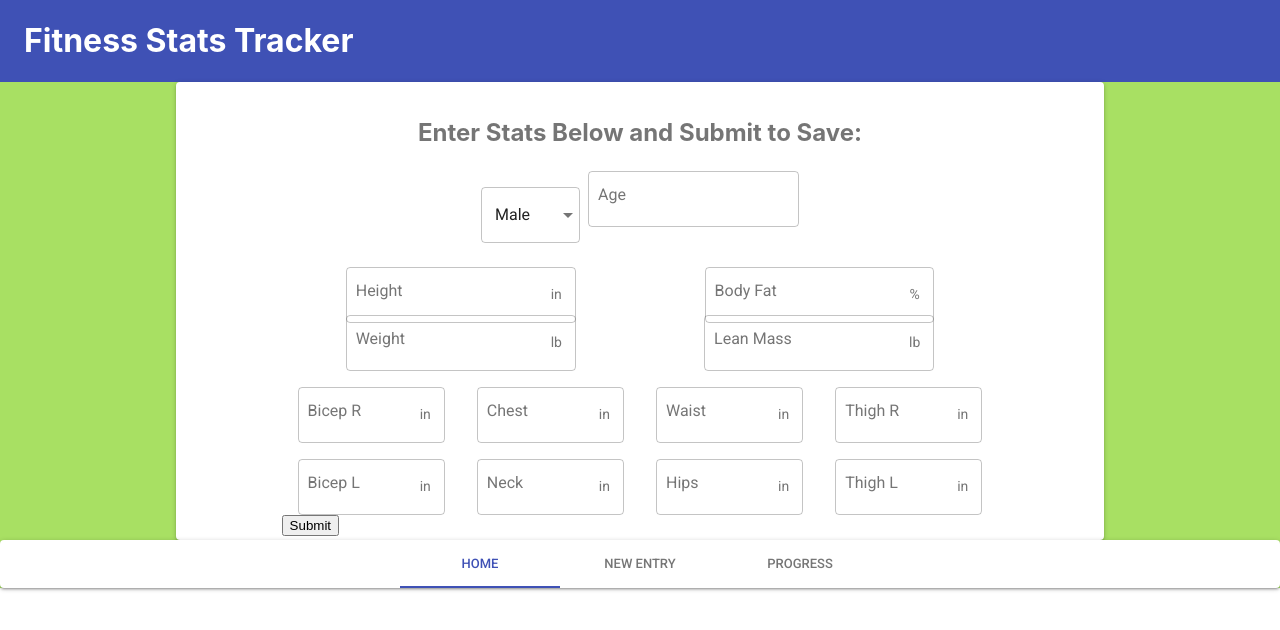
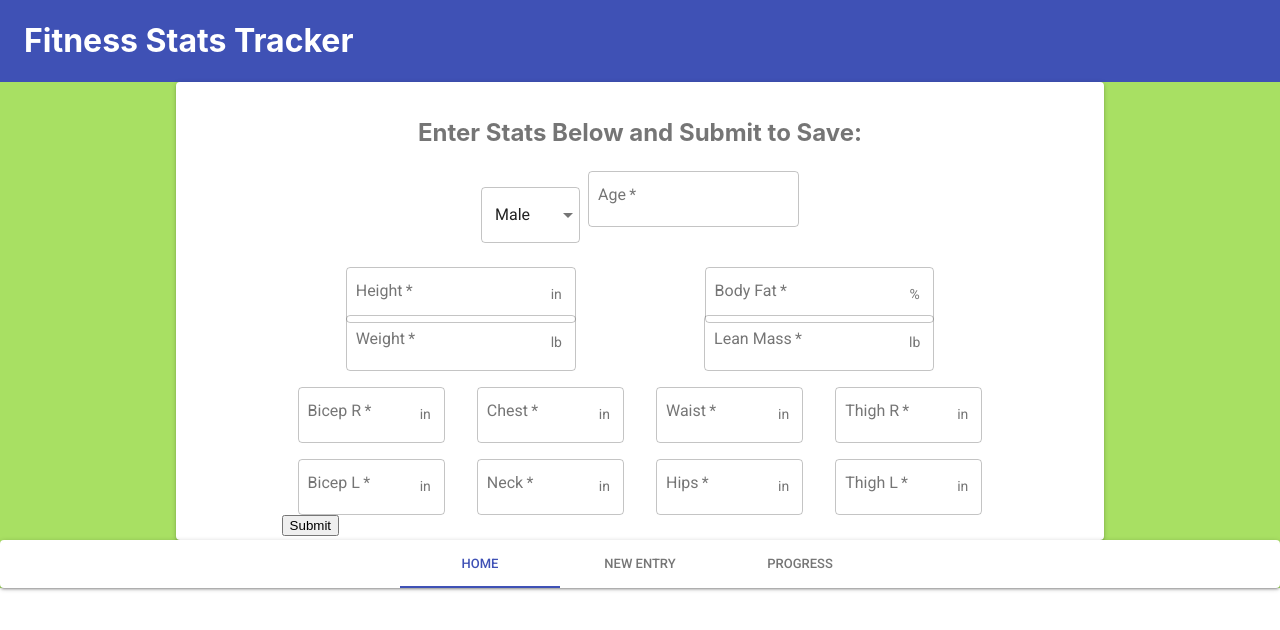
Before and after one commit to cynthiawilliamsa/fitnessstats, a React (Create React App) app: page /newentryform in a window 1280 px wide. Shown: the top 630 px of the page. Built offline with nearby package versions, Linux system fonts and the light colour scheme.

Commit message:
set required and number properties on fields

```diff
--- a/src/components/NewEntryForm.js
+++ b/src/components/NewEntryForm.js
@@ -133,7 +133,10 @@ class NewEntryForm extends Component {
         errors = thighLValidation(value, errors);
         break;
       default:
-        console.log("hi");
+        if(!errors){
+          const button = document.getElementById('button');
+          button.disabled=false
+        }
         break;
     }
 
@@ -147,11 +150,8 @@ class NewEntryForm extends Component {
   handleSubmit = e => {
     //prevents refresh
     e.preventDefault();
-    const err = this.validate();
-    if (!err) {
-      //enable submit
-      const button = document.getElementById("button");
-      button.disabled = false;
+    // const err = this.validate();
+
       //clear form
       this.setState({
         gender: "",
@@ -184,7 +184,7 @@ class NewEntryForm extends Component {
         thighL: "",
         thighLError: ""
       });
-    }
+
     //JSON object for fetch send to server
     fetch("http://localhost:3002/newentry", {
       method: "POST",
@@ -254,6 +254,8 @@ class NewEntryForm extends Component {
                   ))}
                 </TextField>
                 <TextField
+                  required
+                  type='number'
                   onChange={this.handleChange}
                   className={classes.textField}
                   label="Age"
@@ -265,6 +267,8 @@ class NewEntryForm extends Component {
               </Grid>
               <Grid item xs={12} sm={6}>
                 <TextField
+                  required
+                  type='number'
                   onChange={this.handleChange}
                   className={classes.textField}
                   label="Height"
@@ -280,6 +284,8 @@ class NewEntryForm extends Component {
                   }}
                 />
                 <TextField
+                  required
+                  type='number'
                   onChange={this.handleChange}
                   className={classes.textField}
                   label="Weight"
@@ -296,6 +302,8 @@ class NewEntryForm extends Component {
               </Grid>
               <Grid item xs={12} sm={6}>
                 <TextField
+                  required
+                  type='number'
                   onChange={this.handleChange}
                   className={classes.textField}
                   label="Body Fat"
@@ -310,6 +318,8 @@ class NewEntryForm extends Component {
                   }}
                 />
                 <TextField
+                  required
+                  type='number'
                   className={classes.textField}
                   onChange={this.handleChange}
                   label="Lean Mass"
@@ -326,6 +336,8 @@ class NewEntryForm extends Component {
               </Grid>
               <Grid item xs={6} sm={3}>
                 <TextField
+                  required
+                  type='number'
                   className={classes.textField}
                   onChange={this.handleChange}
                   label="Bicep R"
@@ -342,6 +354,8 @@ class NewEntryForm extends Component {
               </Grid>
               <Grid item xs={6} sm={3}>
                 <TextField
+                  required
+                  type='number'
                   className={classes.textField}
                   onChange={this.handleChange}
                   label="Chest"
@@ -358,6 +372,8 @@ class NewEntryForm extends Component {
               </Grid>
               <Grid item xs={6} sm={3}>
                 <TextField
+                  required
+                  type='number'
                   className={classes.textField}
                   onChange={this.handleChange}
                   label="Waist"
@@ -374,6 +390,8 @@ class NewEntryForm extends Component {
               </Grid>
               <Grid item xs={6} sm={3}>
                 <TextField
+                  required
+                  type='number'
                   className={classes.textField}
                   onChange={this.handleChange}
                   label="Thigh R"
@@ -390,6 +408,8 @@ class NewEntryForm extends Component {
               </Grid>
               <Grid item xs={6} sm={3}>
                 <TextField
+                  required
+                  type='number'
                   className={classes.textField}
                   onChange={this.handleChange}
                   label="Bicep L"
@@ -405,6 +425,8 @@ class NewEntryForm extends Component {
               </Grid>
               <Grid item xs={6} sm={3}>
                 <TextField
+                  required
+                  type='number'
                   className={classes.textField}
                   onChange={this.handleChange}
                   label="Neck"
@@ -420,6 +442,8 @@ class NewEntryForm extends Component {
               </Grid>
               <Grid item xs={6} sm={3}>
                 <TextField
+                  required
+                  type='number'
                   className={classes.textField}
                   onChange={this.handleChange}
                   label="Hips"
@@ -435,6 +459,8 @@ class NewEntryForm extends Component {
               </Grid>
               <Grid item xs={6} sm={3}>
                 <TextField
+                  required
+                  type='number'
                   className={classes.textField}
                   onChange={this.handleChange}
                   label="Thigh L"
```
